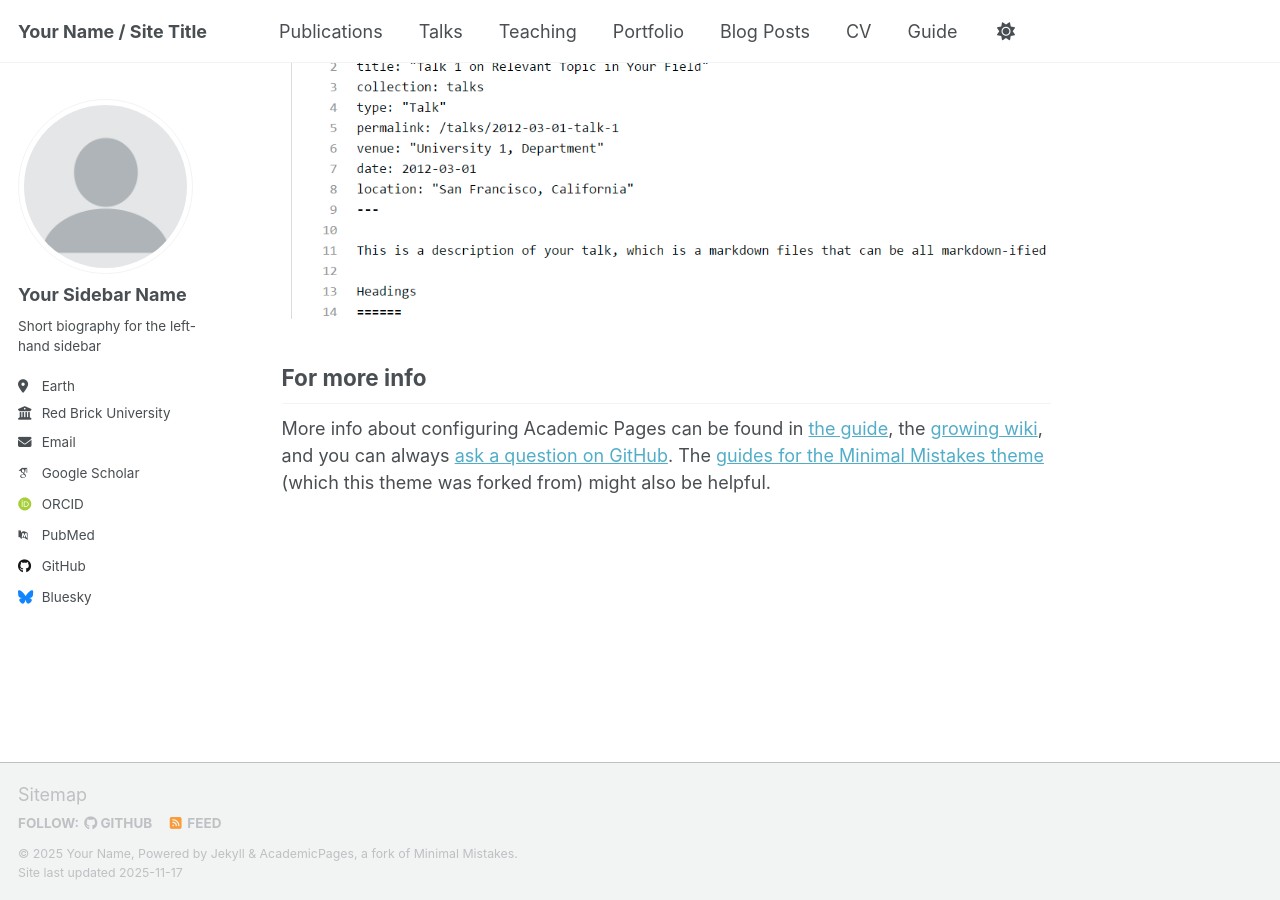
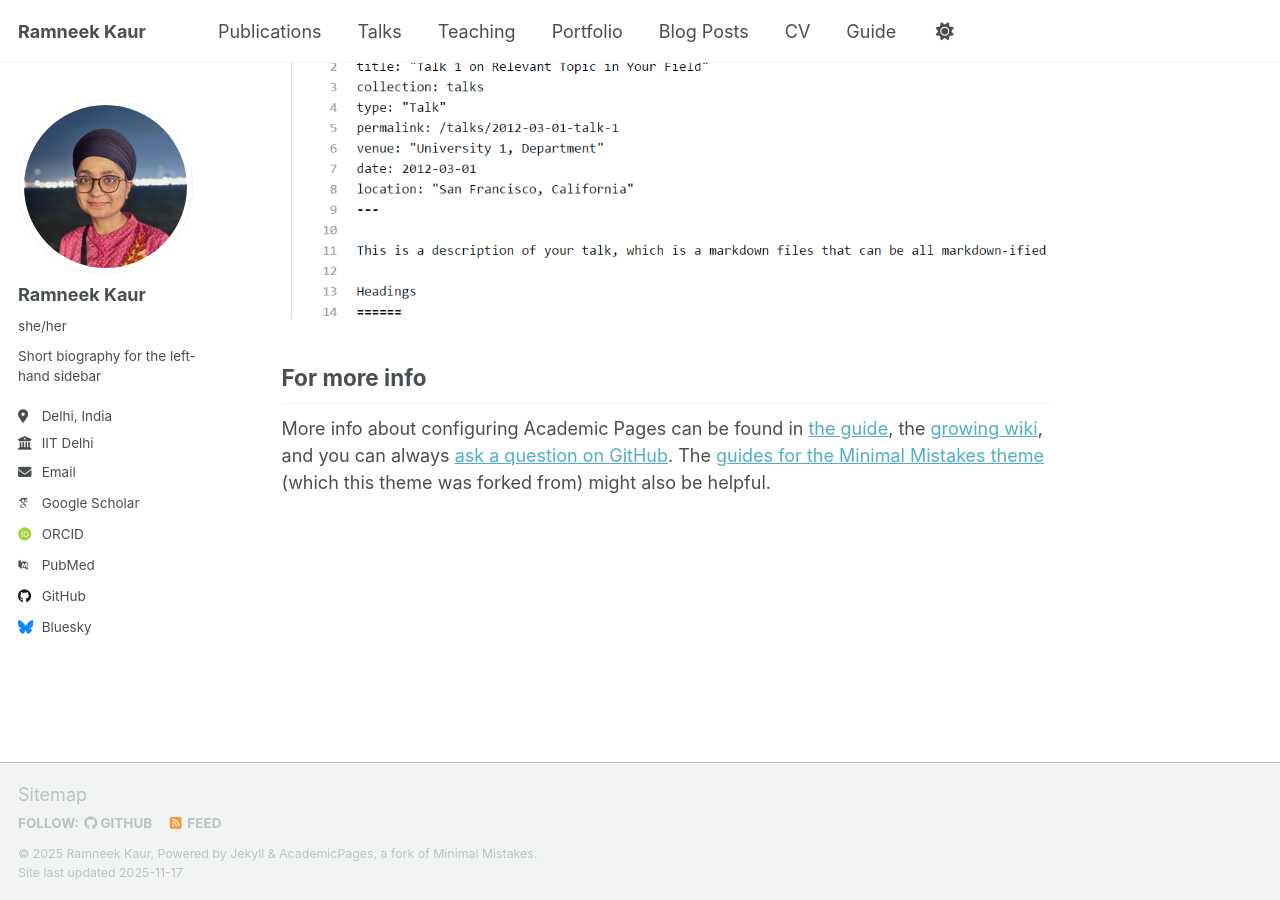
Before and after one commit to harsingh06/harsingh06.github.io, a Jekyll site: the page built from _pages/about.md, in a window 1280 px wide and 900 px high, scrolled down 2880 px. Built offline with Jekyll 4.4.1, drawn with Linux system fonts in a browser that asks for light colours; some web fonts are replaced; a script that is not in the unit is left out.

Commit message:
basic information

```diff
--- a/_config.yml
+++ b/_config.yml
@@ -9,26 +9,26 @@
 # Basic Site Settings
 locale                   : "en-US"
 site_theme               : "default" # Currently available options are "default", "air"
-title                    : "Your Name / Site Title"
+title                    : "Ramneek Kaur"
 title_separator          : "-"
-name                     : &name "Your Name"
-description              : &description "Your Name's academic portfolio"   # Update this with a general description of your site, this is the default if not overridden by a page
-url                      : https://academicpages.github.io # The base hostname & protocol for your site e.g. "https://[your GitHub username].github.io",
+name                     : &name "Ramneek Kaur"
+description              : &description "Ramneek's academic portfolio"   # Update this with a general description of your site, this is the default if not overridden by a page
+url                      : https://harsingh06.github.io # The base hostname & protocol for your site e.g. "https://[your GitHub username].github.io",
                                                            # or if you already have some other page hosted on Github then use "https://[your GitHub username].github.io/[Your Repo Name]"
 baseurl                  : "" # the subpath of your site, e.g. "/blog"
-repository               : "academicpages/academicpages.github.io"
+repository               : "harsingh06/harsingh06.github.io"
 
 # Site Author - The following control what appear as part of the author content on the side bar.
 #               If a field is blank the icon and link will not appear, otherwise it will be shown.
 #               Additional customization can be done by editing /_includes/author-profile.html
 author:
   # Biographic information
-  avatar           : "profile.png"
-  name             : "Your Sidebar Name"
-  pronouns         : # example: "she/her"
+  avatar           : "profile.jpg"
+  name             : "Ramneek Kaur"
+  pronouns         : "she/her"
   bio              : "Short biography for the left-hand sidebar"
-  location         : "Earth"
-  employer         : "Red Brick University"
+  location         : "Delhi, India"
+  employer         : "IIT Delhi"
   uri              : # URL
   email            : "none@example.org"
 
@@ -48,7 +48,7 @@ author:
   bitbucket        : # Username - Update with your username on the site
   codepen          : # Username
   dribbble         : # Username
-  github           : "academicpages"
+  github           : "harsingh06"
   kaggle           : # Username
   stackoverflow    : # User number or user number and name (i.e., use "1" or "1/jeff-atwood")
 
```
Also changed, not shown: images/profile.jpg (added), images/profile.png (deleted).
